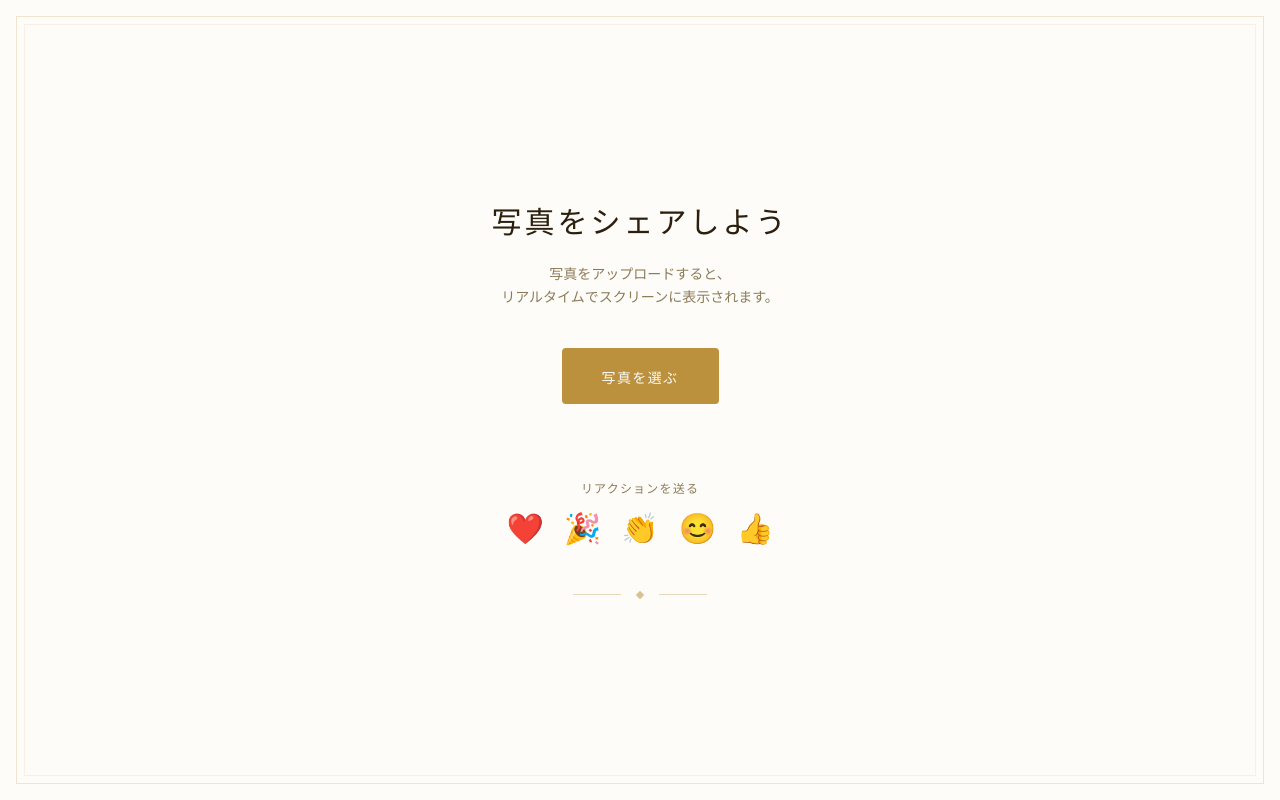
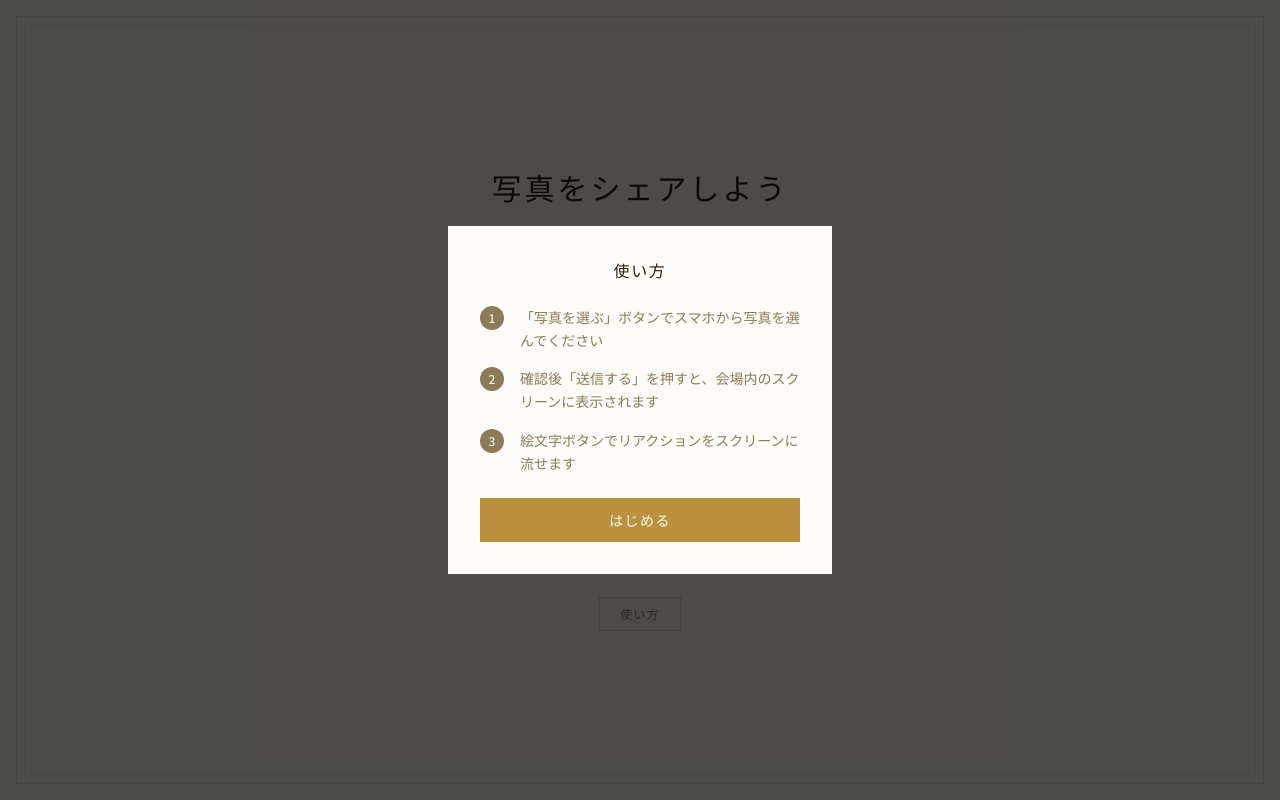
Before and after one commit to horii203/realtime-slide, a Next.js app: page /upload in a window 1280 px wide. Built offline with nearby package versions, Linux system fonts and the light colour scheme.

Commit message:
使い方説明追加

```diff
--- a/app/upload/page.tsx
+++ b/app/upload/page.tsx
@@ -4,9 +4,24 @@ import { useState } from "react";
 
 const EMOJIS = ["❤️", "🎉", "👏", "😊", "👍"];
 
+const HELP_STEPS = [
+  { step: 1, text: "「写真を選ぶ」ボタンでスマホから写真を選んでください" },
+  {
+    step: 2,
+    text: "確認後「送信する」を押すと、会場内のスクリーンに表示されます",
+  },
+  { step: 3, text: "絵文字ボタンでリアクションをスクリーンに流せます" },
+];
+
 export default function UploadPage() {
-  const [status, setStatus] = useState<"idle" | "uploading" | "done" | "error">("idle");
-  const [pending, setPending] = useState<{ file: File; previewUrl: string } | null>(null);
+  const [status, setStatus] = useState<"idle" | "uploading" | "done" | "error">(
+    "idle",
+  );
+  const [pending, setPending] = useState<{
+    file: File;
+    previewUrl: string;
+  } | null>(null);
+  const [showHelp, setShowHelp] = useState(true);
 
   async function sendReaction(emoji: string) {
     await fetch("/api/reaction", {
@@ -59,7 +74,7 @@ export default function UploadPage() {
           <p className="text-muted-foreground leading-relaxed text-sm max-w-sm">
             写真をアップロードすると、
             <br />
-            リアルタイムでスクリーンに表示されます。
+            スクリーンに表示されます。
           </p>
         </div>
 
@@ -119,13 +134,53 @@ export default function UploadPage() {
           <div className="w-1.5 h-1.5 rotate-45 bg-primary/50" />
           <div className="w-12 h-px bg-primary/30" />
         </div>
+
+        {/* 使い方ボタン */}
+        <button
+          onClick={() => setShowHelp(true)}
+          className="px-5 py-2 border border-primary/30 text-muted-foreground text-xs tracking-widest hover:border-primary/60 hover:text-foreground transition-colors mt-2"
+        >
+          使い方
+        </button>
       </div>
+
+      {/* 使い方モーダル */}
+      {showHelp && (
+        <div className="fixed inset-0 z-50 flex items-center justify-center bg-black/70 px-6">
+          <div className="bg-background w-full max-w-sm flex flex-col items-center gap-6 p-8">
+            <h2 className="tracking-widest text-foreground text-m">使い方</h2>
+            <ul className="flex flex-col gap-4 w-full">
+              {HELP_STEPS.map((step, i) => (
+                <li key={i} className="flex items-start gap-4">
+                  <span
+                    className="shrink-0 w-6 h-6 rounded-full flex items-center justify-center text-xs font-medium"
+                    style={{ backgroundColor: "#8c7b5a", color: "#f5ecd7" }}
+                  >
+                    {step.step}
+                  </span>
+                  <p className="text-muted-foreground text-sm leading-relaxed">
+                    {step.text}
+                  </p>
+                </li>
+              ))}
+            </ul>
+            <button
+              onClick={() => setShowHelp(false)}
+              className="w-full py-3 bg-primary/90 hover:bg-primary text-primary-foreground text-sm tracking-widest transition-colors"
+            >
+              はじめる
+            </button>
+          </div>
+        </div>
+      )}
 
       {/* 確認モーダル */}
       {pending && (
         <div className="fixed inset-0 z-50 flex items-center justify-center bg-black/70 px-6">
           <div className="bg-background w-full max-w-sm flex flex-col items-center gap-6 p-6">
-            <p className="tracking-widest text-sm text-foreground">この写真をアップロードしますか？</p>
+            <p className="tracking-widest text-sm text-foreground">
+              この写真をアップロードしますか？
+            </p>
             <img
               src={pending.previewUrl}
               alt="preview"
```
